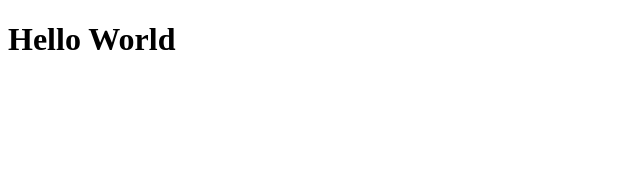
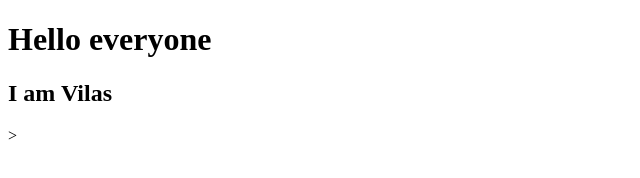
Before and after one commit to 200522471/lab-01, a plain HTML site: page index.html in a window 1280 px wide. Shown: the whole page, without its empty margins (0-640 px from the left). Drawn offline with Linux system fonts and the light colour scheme.

Commit message:
change title and add h2

```diff
--- a/index.html
+++ b/index.html
@@ -4,10 +4,11 @@
     <meta charset="UTF-8">
     <meta http-equiv="X-UA-Compatible" content="IE=edge">
     <meta name="viewport" content="width=device-width, initial-scale=1.0">
-    <title>My first HTML PAge</title>
+    <title>Vilas Desai</title>
 </head>
 <body>
-     <h1>Hello World<h1>
+     <h1>Hello everyone</h1>
+     <h2> I am Vilas</h2>>
 
 </body>
 </html>
```
